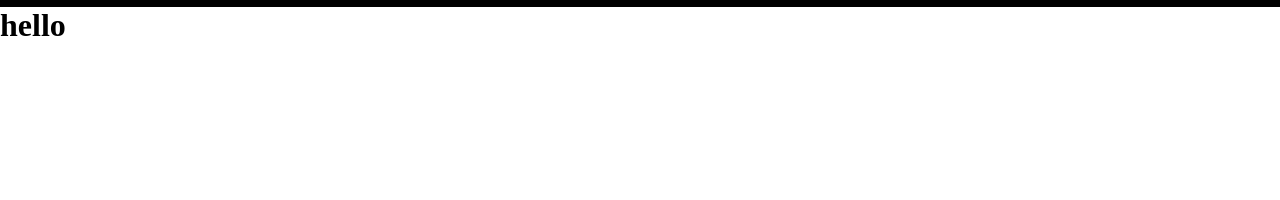
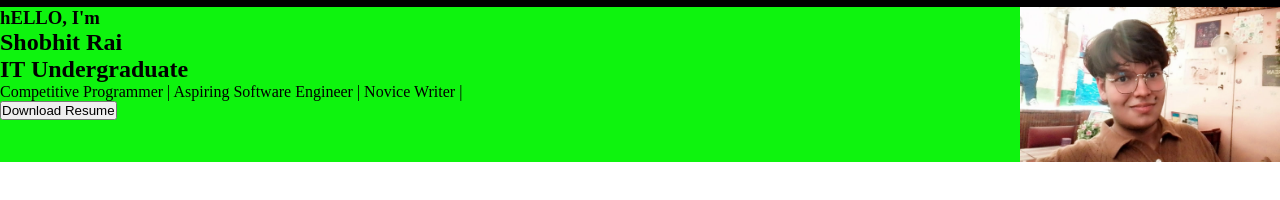
Before and after one commit to Shobhit-Rai-dev/Portfolio_Website, a plain HTML site: page index.html in a window 1280 px wide. Shown: the part 68-268 px from the top of the page. Drawn offline with Linux system fonts and the light colour scheme.

Commit message:
Working on Hero section

```diff
--- a/index.html
+++ b/index.html
@@ -70,6 +70,22 @@
         .right ul li:hover {
             color: #ff9900;
         }
+         .hero{
+                /* justify-content: border box; */
+                /* border: 2px solid black; */
+                display: flex;
+                justify-content: space-between;
+
+       }
+       main{
+         background-color: rgb(14, 244, 14);
+       }
+        .hero-right img{
+            width: 100%;
+            height: 155px;
+            display: block;
+            max-width: 260px;
+        }
 
         @media (max-width: 768px) {
             nav {
@@ -121,7 +137,29 @@
     </header>
 
     <main>
-        <h1>hello</h1>
+
+        <section class="hero">
+            <div class="hero-left">
+                <h3>hELLO, I'm</h3>
+                <h1>
+                    Shobhit Rai
+                </h1>
+                <h2>
+                    IT Undergraduate
+                </h2>
+                <p>
+                    Competitive Programmer | Aspiring Software Engineer | Novice Writer |
+                </p>
+
+                <button>
+                    Download Resume
+                </button>
+            </div>
+
+            <div class="hero-right">
+                <img src="Img.jpeg" alt="Profile">
+            </div>
+        </section>
     </main>
 
     <footer>
```
